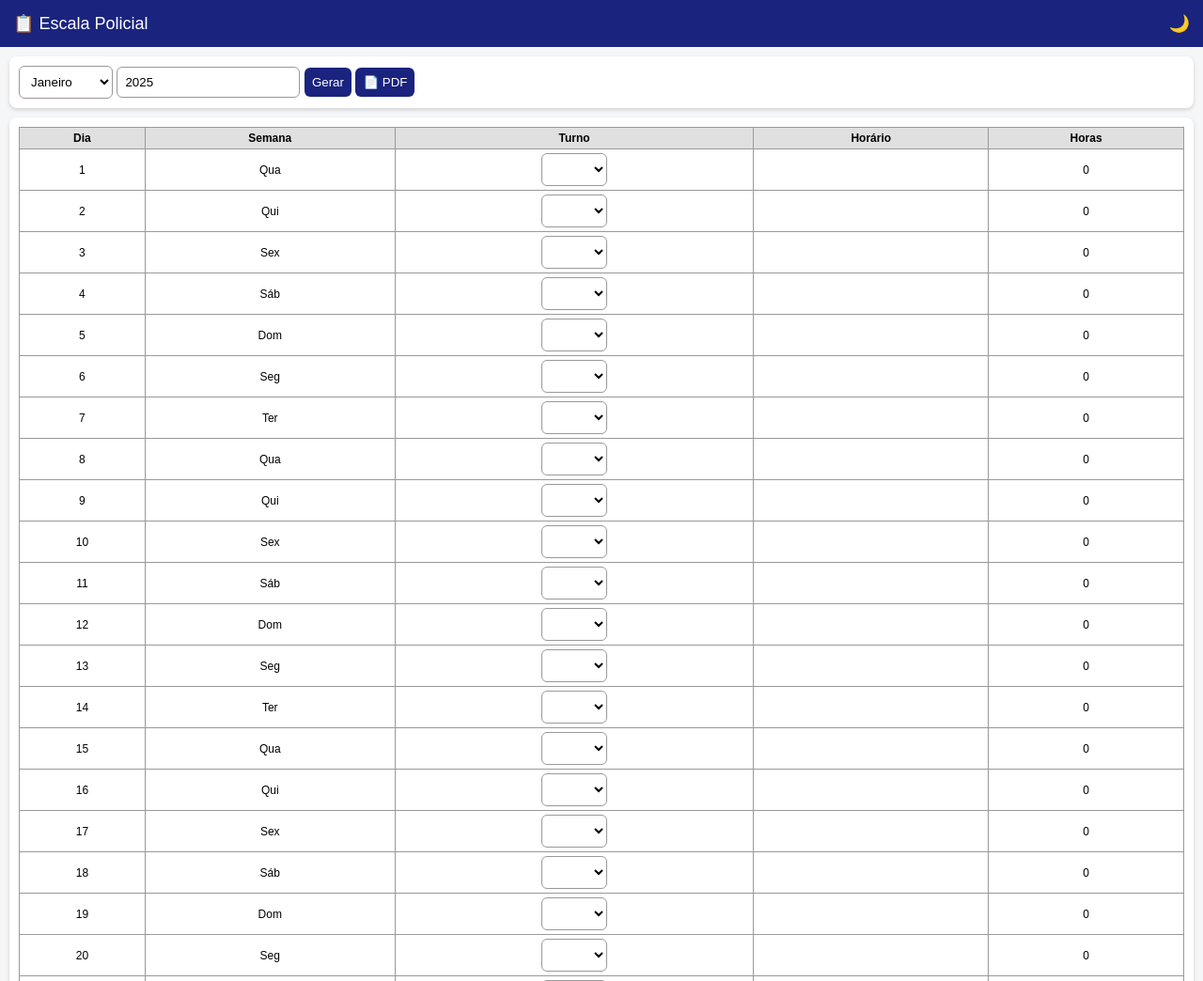
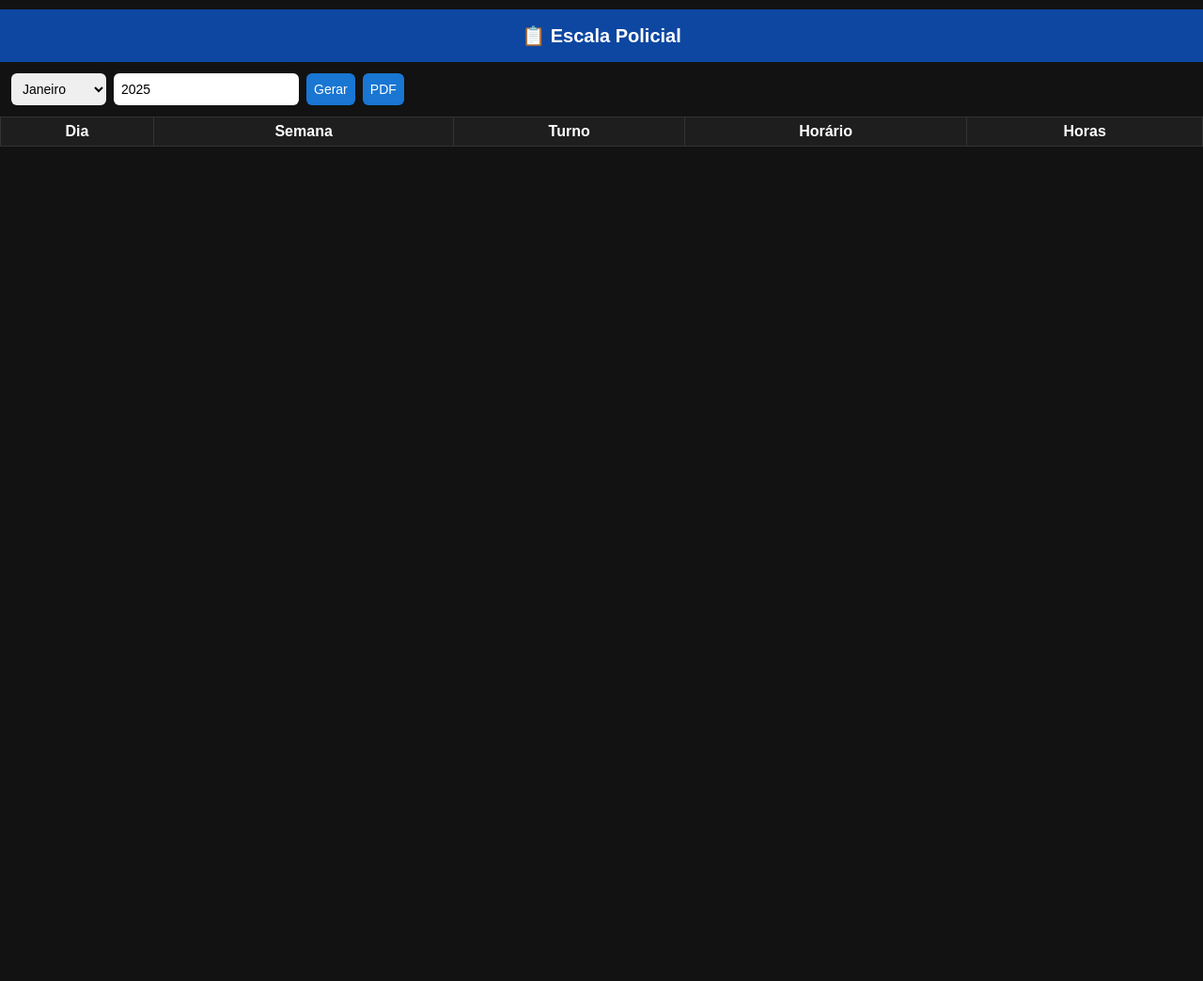
Before and after one commit to rodrigueswcr/Carga-Horaria-BM, a plain HTML site: page index.html in a window 1280 px wide. Shown: the top 1044 px of the page at 94% size. After the commit the page ends 800 px from the top, so only its background shows below. Drawn offline with nearby package versions, Linux system fonts and the light colour scheme.

Commit message:
Refactor HTML structure and update styles

```diff
--- a/index.html
+++ b/index.html
@@ -1,214 +1,195 @@
 <!DOCTYPE html>
-<html lang="pt-BR">
+<html lang="pt-br">
 <head>
 <meta charset="UTF-8">
 <meta name="viewport" content="width=device-width, initial-scale=1.0">
 <title>Escala Policial</title>
 
-<script src="https://cdnjs.cloudflare.com/ajax/libs/jspdf/2.5.1/jspdf.umd.min.js"></script>
+<style>
+*{box-sizing:border-box}
 
-<style>
-:root{
- --prim:#1a237e;
- --bg:#f4f6f8;
- --card:#ffffff;
- --text:#000;
- --border:#999;
+body{
+ margin:0;
+ font-family:Arial, sans-serif;
+ background:#121212;
+ color:#fff;
+ padding-top:env(safe-area-inset-top);
 }
-.dark{
- --prim:#0d47a1;
- --bg:#121212;
- --card:#1e1e1e;
- --text:#fff;
- --border:#444;
+
+header{
+ background:#0d47a1;
+ padding:16px;
+ text-align:center;
+ font-size:20px;
+ font-weight:bold;
+ margin-top:10px;
 }
-body{margin:0;font-family:Arial;background:var(--bg);color:var(--text);}
-header{background:var(--prim);color:#fff;padding:14px;font-size:18px;display:flex;justify-content:space-between;}
-.container{padding:10px}
-.card{background:var(--card);border-radius:8px;padding:10px;margin-bottom:10px;box-shadow:0 2px 4px rgba(0,0,0,.15);}
-select,input,button{padding:8px;border-radius:6px;border:1px solid var(--border);background:var(--card);color:var(--text);}
-button{background:var(--prim);color:#fff;border:none;}
-table{width:100%;border-collapse:collapse;font-size:12px;}
-th,td{border:1px solid var(--border);padding:4px;text-align:center;}
-th{background:#e0e0e0}
-.resumo{display:flex;gap:10px;}
-.resumo div{flex:1;text-align:center;font-weight:bold;}
-.valor{color:#2e7d32}
+
+.top-controls{
+ display:flex;
+ gap:8px;
+ padding:12px;
+ flex-wrap:wrap;
+}
+
+select,input,button{
+ padding:8px;
+ border-radius:6px;
+ border:none;
+ font-size:14px;
+}
+
+button{
+ background:#1976d2;
+ color:#fff;
+}
+
+table{
+ width:100%;
+ border-collapse:collapse;
+}
+
+th,td{
+ border:1px solid #333;
+ padding:6px;
+ text-align:center;
+}
+
+th{
+ background:#1e1e1e;
+}
+
+input.horario{
+ width:100%;
+ background:#1e1e1e;
+ color:#fff;
+ border:1px solid #444;
+ padding:6px;
+}
 </style>
 </head>
 
 <body>
 
-<header>
-📋 Escala Policial
-<span onclick="toggleDark()">🌙</span>
-</header>
+<header>📋 Escala Policial</header>
 
-<div class="container">
-
-<div class="card">
-<select id="mes"></select>
-<input type="number" id="ano">
-<button onclick="gerar()">Gerar</button>
-<button onclick="gerarPDF()">📄 PDF</button>
+<div class="top-controls">
+ <select id="mes"></select>
+ <input type="number" id="ano" value="2025">
+ <button onclick="gerarDias()">Gerar</button>
+ <button onclick="gerarPDF()">PDF</button>
 </div>
 
-<div class="card">
 <table>
 <thead>
 <tr>
-<th>Dia</th><th>Semana</th><th>Turno</th><th>Horário</th><th>Horas</th>
+ <th>Dia</th>
+ <th>Semana</th>
+ <th>Turno</th>
+ <th>Horário</th>
+ <th>Horas</th>
 </tr>
 </thead>
 <tbody id="dias"></tbody>
 </table>
-</div>
 
-<div class="card resumo">
-<div>Total<br><span id="total">0</span></div>
-<div>Extras<br><span id="extras">0</span></div>
-<div>Valor<br><span class="valor">R$ <span id="valor">0,00</span></span></div>
-</div>
-
-<div class="card">
-<b>Legendas</b><br>
-1=00–06 | 2=06–12 | 3=12–18 | 4=18–00<br>
-TRÂ = Trânsito (6h)<br>
-F, FE, RSP, INS, DFIN, DPG = Dispensa
-</div>
-
-</div>
+<script src="https://cdnjs.cloudflare.com/ajax/libs/jspdf/2.5.1/jspdf.umd.min.js"></script>
 
 <script>
-const { jsPDF } = window.jspdf;
-const semana=["Dom","Seg","Ter","Qua","Qui","Sex","Sáb"];
-const valorHora=46.37;
-const turnosHora={1:["00","06"],2:["06","12"],3:["12","18"],4:["18","24"]};
-const zerados=["F","FE","RSP","INS","DFIN","DPG"];
-const key="escala_policial_dados";
+const meses=[
+ "Janeiro","Fevereiro","Março","Abril","Maio","Junho",
+ "Julho","Agosto","Setembro","Outubro","Novembro","Dezembro"
+];
 
-/* INIT */
-(function init(){
- const meses=["Janeiro","Fevereiro","Março","Abril","Maio","Junho","Julho","Agosto","Setembro","Outubro","Novembro","Dezembro"];
- meses.forEach((m,i)=>mes.innerHTML+=`<option value="${i}">${m}</option>`);
- ano.value=new Date().getFullYear();
- carregar();
-})();
+const mesSelect=document.getElementById("mes");
+meses.forEach((m,i)=>{
+ let o=document.createElement("option");
+ o.value=i; o.text=m;
+ mesSelect.add(o);
+});
 
-function toggleDark(){document.body.classList.toggle("dark");}
+function gerarDias(){
+ const tbody=document.getElementById("dias");
+ tbody.innerHTML="";
 
-function gerar(){
- dias.innerHTML="";
- let m=mes.value,a=ano.value;
- let ult=new Date(a,Number(m)+1,0).getDate();
- let dados=carregarDados()?.turnos||{};
+ const ano=document.getElementById("ano").value;
+ const mes=mesSelect.value;
+ const totalDias=new Date(ano,parseInt(mes)+1,0).getDate();
 
- for(let d=1;d<=ult;d++){
-  let dt=new Date(a,m,d);
-  let v=dados[d]||"";
-  dias.innerHTML+=`
-  <tr>
+ for(let d=1;d<=totalDias;d++){
+  const data=new Date(ano,mes,d);
+  const semana=["Dom","Seg","Ter","Qua","Qui","Sex","Sáb"][data.getDay()];
+
+  const tr=document.createElement("tr");
+  tr.innerHTML=`
    <td>${d}</td>
-   <td>${semana[dt.getDay()]}</td>
+   <td>${semana}</td>
    <td>
-    <select onchange="atualizar(this,${d})">
+    <select onchange="atualizarLinha(this)">
      <option></option>
-     <option ${v=="1"?"selected":""}>1</option>
-     <option ${v=="2"?"selected":""}>2</option>
-     <option ${v=="3"?"selected":""}>3</option>
-     <option ${v=="4"?"selected":""}>4</option>
-     <option ${v=="12"?"selected":""}>12</option>
-     <option ${v=="23"?"selected":""}>23</option>
-     <option ${v=="34"?"selected":""}>34</option>
-     <option ${v=="41"?"selected":""}>41</option>
-     <option ${v=="123"?"selected":""}>123</option>
-     <option ${v=="234"?"selected":""}>234</option>
-     <option ${v=="1234"?"selected":""}>1234</option>
-     <option ${v=="TRÂ"?"selected":""}>TRÂ</option>
-     <option ${v=="F"?"selected":""}>F</option>
-     <option ${v=="FE"?"selected":""}>FE</option>
-     <option ${v=="RSP"?"selected":""}>RSP</option>
-     <option ${v=="INS"?"selected":""}>INS</option>
-     <option ${v=="DFIN"?"selected":""}>DFIN</option>
-     <option ${v=="DPG"?"selected":""}>DPG</option>
+     <option>1</option>
+     <option>2</option>
+     <option>3</option>
+     <option>4</option>
+     <option>TRÂ</option>
+     <option>APRE</option>
+     <option>F</option>
     </select>
    </td>
-   <td class="horario"></td>
+   <td><input class="horario" placeholder="Auto ou editável"></td>
    <td class="horas">0</td>
-  </tr>`;
+  `;
+  tbody.appendChild(tr);
  }
- document.querySelectorAll("select").forEach(s=>s.onchange());
 }
 
-function atualizar(sel,dia){
- let tr=sel.closest("tr");
- let h=tr.querySelector(".horario");
- let hrsEl=tr.querySelector(".horas");
- let v=sel.value;
- let hrs=0;
+function atualizarLinha(select){
+ const linha=select.closest("tr");
+ const campoHorario=linha.querySelector(".horario");
+ const campoHoras=linha.querySelector(".horas");
+ const turno=select.value;
 
- if(v==="TRÂ"){h.textContent="Trânsito";hrs=6;}
- else if(zerados.includes(v)){h.textContent="-";hrs=0;}
- else if(v){
-  let ini=turnosHora[v[0]][0];
-  let fim=turnosHora[v[v.length-1]][1];
-  h.textContent=`${ini}h às ${fim}h`;
-  hrs=v.length*6;
+ let horas=0;
+ let horario="";
+
+ // Turnos combinados (41, 34, 23…)
+ if(/^[1-4]{2,}$/.test(turno)){
+  horas=turno.length*6;
+  const mapa={1:"00h",2:"06h",3:"12h",4:"18h"};
+  horario=`${mapa[turno[0]]} às ${mapa[turno[turno.length-1]]}`;
  }
+ else if(turno==="1"){horario="00h às 06h";horas=6;}
+ else if(turno==="2"){horario="06h às 12h";horas=6;}
+ else if(turno==="3"){horario="12h às 18h";horas=6;}
+ else if(turno==="4"){horario="18h às 00h";horas=6;}
+ else if(turno==="TRÂ"){horario="Trânsito";horas=6;}
+ else if(turno==="APRE"){horario="APRE";horas=0;}
+ else if(turno==="F"){horario="Folga";horas=0;}
 
- hrsEl.textContent=hrs;
- salvar(dia,v);
- calcular();
+ campoHorario.value=horario;
+ campoHoras.innerText=horas;
 }
 
-function calcular(){
- let totalH=0;
- document.querySelectorAll(".horas").forEach(h=>totalH+=Number(h.textContent));
- let base=document.querySelectorAll("#dias tr").length==31?177:171;
- let extra=Math.max(0,totalH-base);
- total.textContent=totalH;
- extras.textContent=extra;
- valor.textContent=(extra*valorHora).toFixed(2);
-}
+function gerarPDF(){
+ const {jsPDF}=window.jspdf;
+ const pdf=new jsPDF("p","mm","a4");
 
-function salvar(dia,turno){
- let dados=carregarDados()||{mes:mes.value,ano:ano.value,turnos:{}};
- dados.mes=mes.value;dados.ano=ano.value;
- dados.turnos[dia]=turno;
- localStorage.setItem(key,JSON.stringify(dados));
-}
+ pdf.setFontSize(16);
+ pdf.text("RELATÓRIO DE ESCALA POLICIAL",105,15,{align:"center"});
 
-function carregarDados(){
- return JSON.parse(localStorage.getItem(key));
-}
-
-function carregar(){
- let d=carregarDados();
- if(!d) return gerar();
- mes.value=d.mes;
- ano.value=d.ano;
- gerar();
-}
-
-/* PDF */
-function gerarPDF(){
- const pdf=new jsPDF();
- let y=20;
- pdf.setFont("helvetica","bold");
- pdf.text("RELATÓRIO MENSAL DE ESCALA POLICIAL",105,y,{align:"center"});
- y+=10;
- pdf.setFont("helvetica","normal");
- pdf.text(`${mes.options[mes.selectedIndex].text}/${ano.value}`,105,y,{align:"center"});
- y+=10;
+ let y=25;
+ pdf.setFontSize(10);
 
  document.querySelectorAll("#dias tr").forEach(tr=>{
   if(y>280){pdf.addPage();y=20;}
-  let td=tr.children;
-  pdf.text(`${td[0].innerText}  ${td[1].innerText}  ${td[2].querySelector("select").value}  ${td[3].innerText}  ${td[4].innerText}h`,10,y);
+  const c=tr.children;
+  pdf.text(
+   `${c[0].innerText} ${c[1].innerText} | Turno: ${c[2].innerText} | ${c[3].children[0].value} | ${c[4].innerText}h`,
+   10,y
+  );
   y+=6;
  });
 
- pdf.text(`Total: ${total.innerText}h`,10,y+10);
  pdf.save("escala_policial.pdf");
 }
 </script>
```
